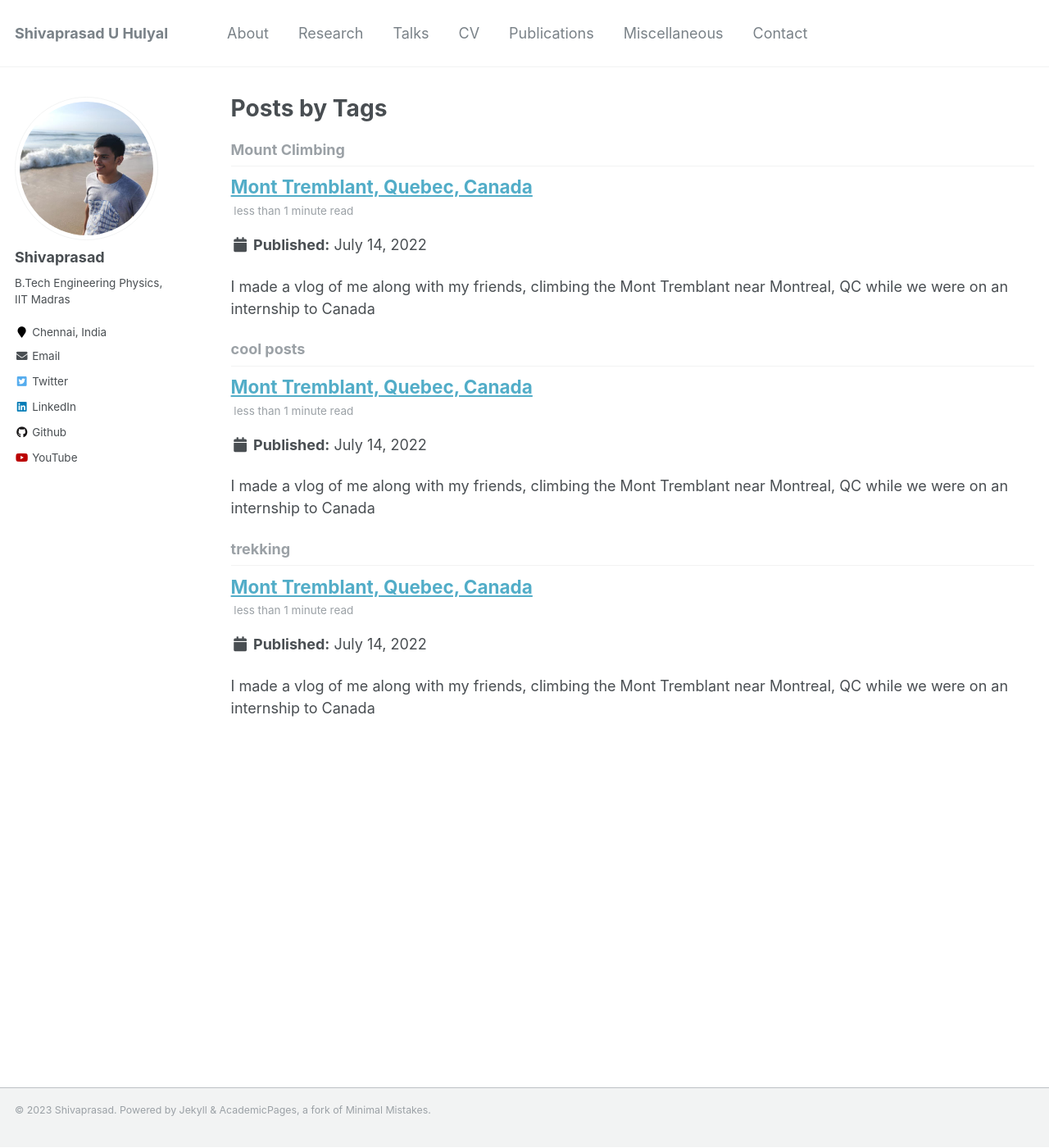
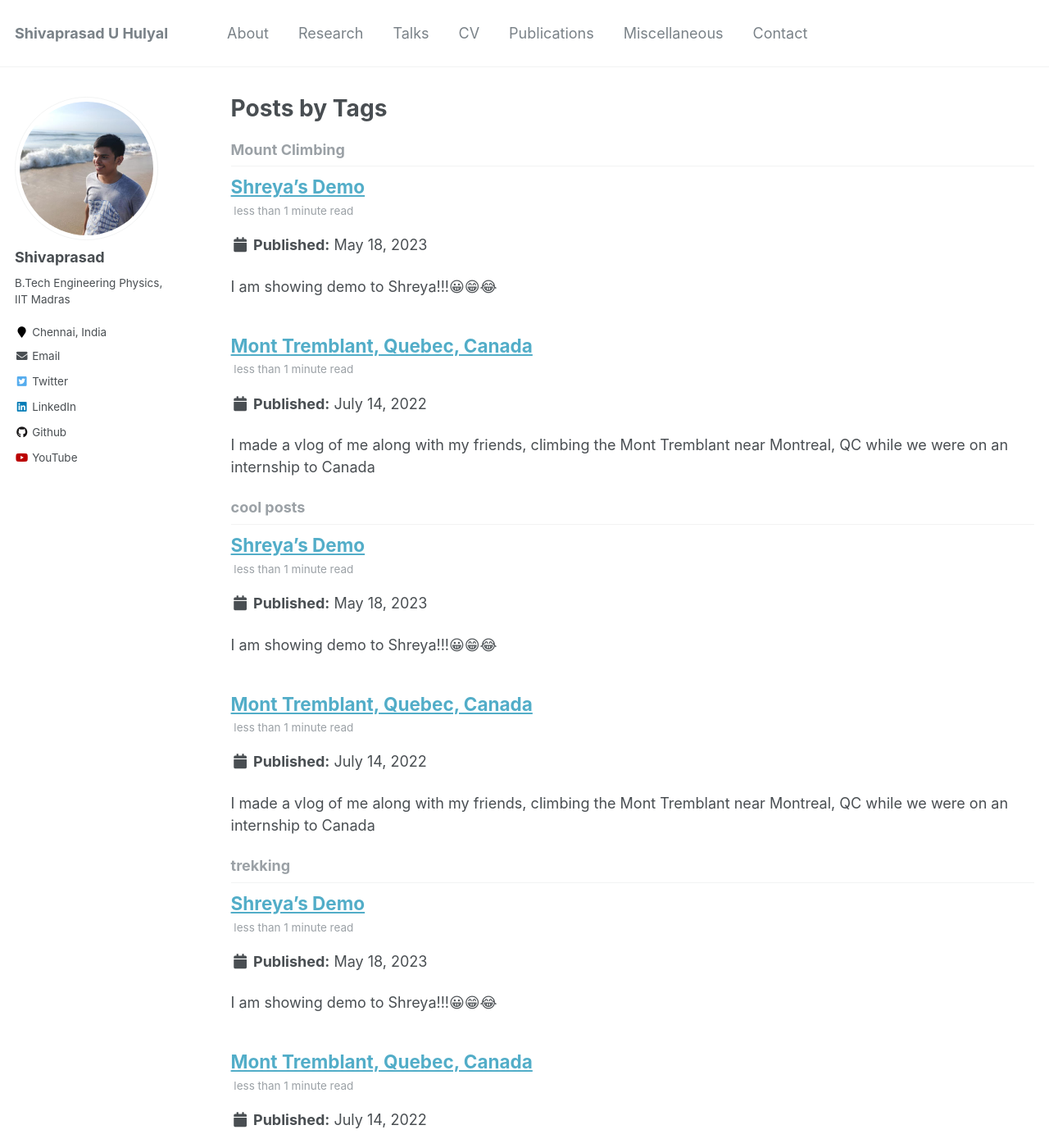
Before and after one commit to shivaprasaduh/shivaprasaduh.github.io, a Jekyll site: the page built from _pages/tag-archive.html, in a window 1280 px wide and 1400 px high. Shown: the whole window at 82% size. Built offline with Jekyll 4.4.1, drawn with Linux system fonts in a browser that asks for light colours.

Commit message:
Shreya-Demo

```diff
--- /dev/null
+++ b/_posts/2022-07-14-blog-post-1 - Copy.md
@@ -0,0 +1,10 @@
+---
+title: "Shreya's Demo"
+date: 2023-05-18
+permalink: /posts/2023/05/blog-post-1/
+tags:
+  - cool posts
+  - trekking
+  - Mount Climbing
+---
+I am showing demo to Shreya!!!😀😁😂
```
Also changed, not shown: _research/research-1.md (+1 -1 lines), 1 other file.
